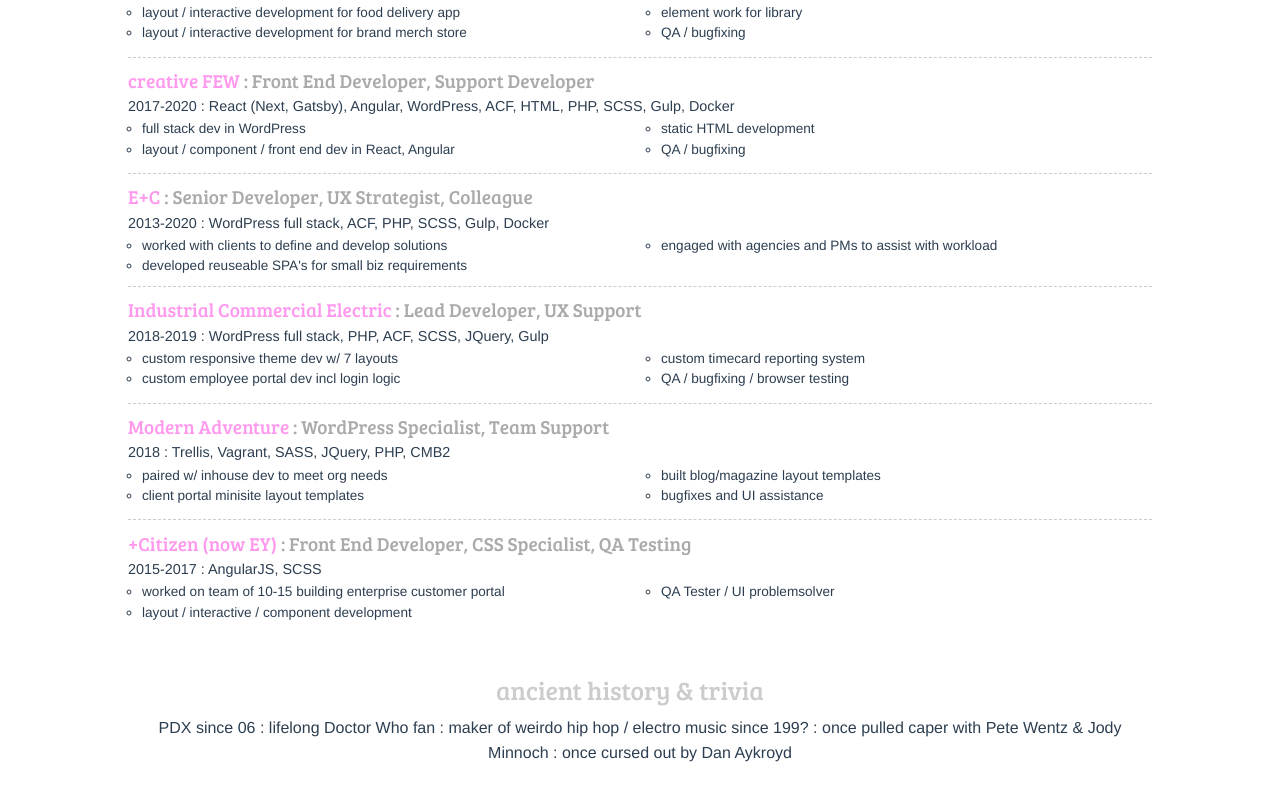
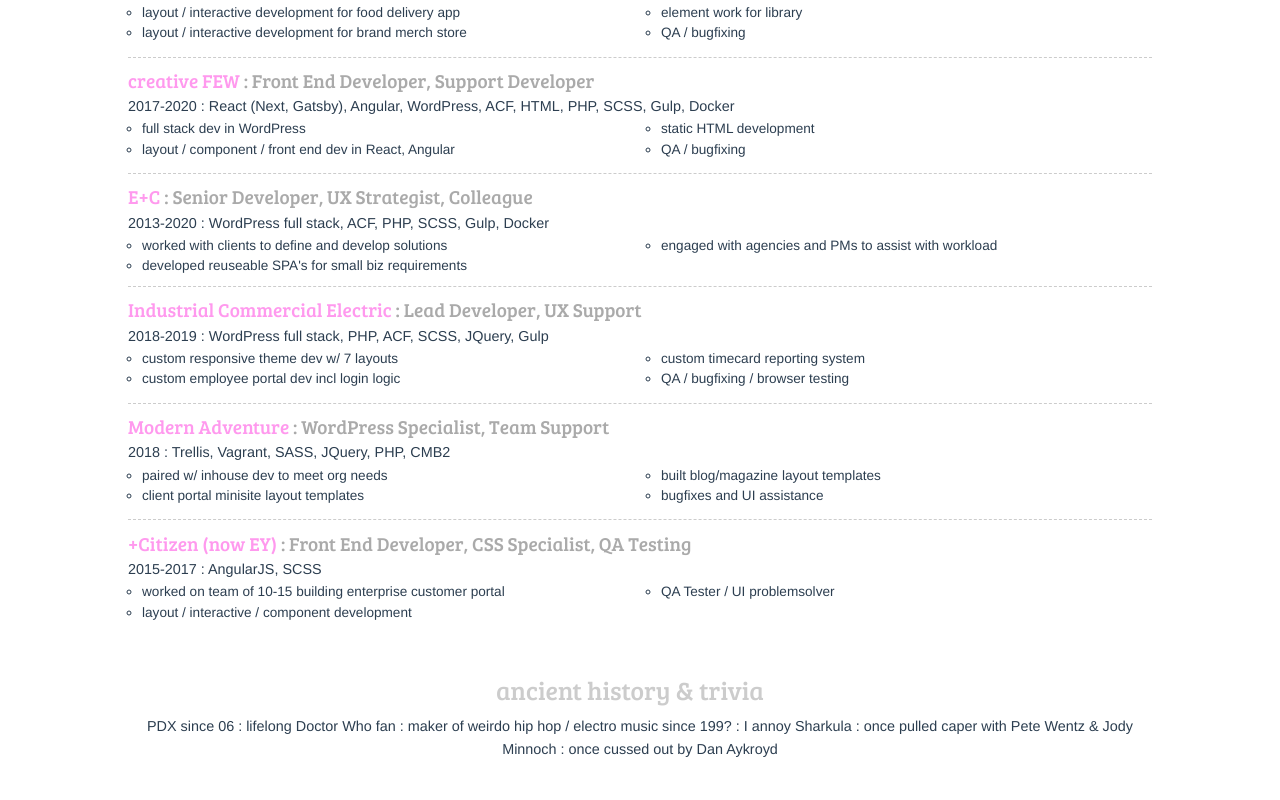
Before and after one commit to TheCruzat/BBC-5-Nuxt, a Nuxt app: page /resume in a window 1280 px wide. Shown: the part 1335-2135 px from the top of the page. Built offline with nearby package versions, Linux system fonts and the light colour scheme.

Commit message:
punch up trivia

```diff
--- a/pages/resume.vue
+++ b/pages/resume.vue
@@ -47,7 +47,7 @@
 
     <section class="center">
       <h2 class="dim">ancient history & trivia</h2>
-      <p>PDX since 06 : lifelong Doctor Who fan : maker of weirdo hip hop / electro music since 199? : once pulled caper with Pete Wentz & Jody Minnoch : once cursed out by Dan Aykroyd</p>
+      <p class="small">PDX since 06 : lifelong Doctor Who fan : maker of weirdo hip hop / electro music since 199? : I annoy Sharkula : once pulled caper with Pete Wentz & Jody Minnoch : once cussed out by Dan Aykroyd</p>
     </section>
 
     <section class="mo">
```
